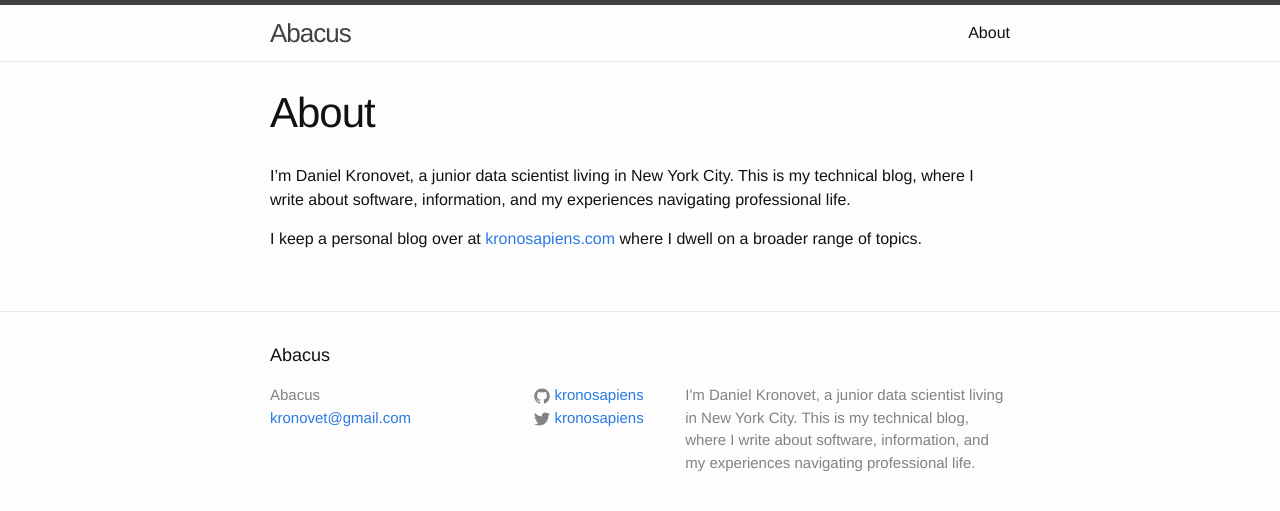
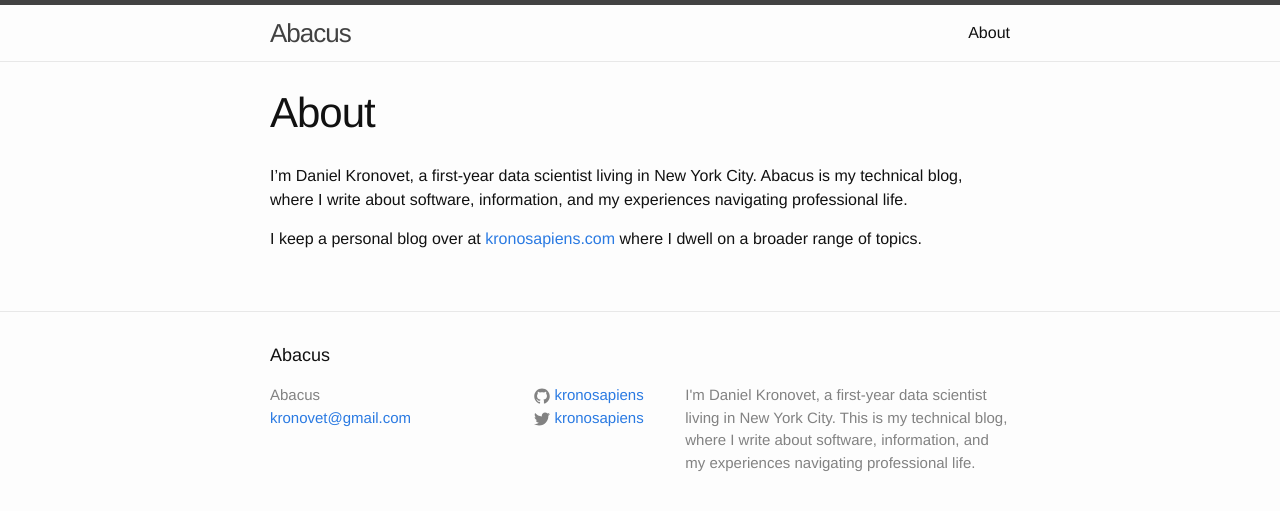
Before and after one commit to kronosapiens/kronosapiens.github.io, a Jekyll site: the page built from about.md, in a window 1280 px wide. Shown: the top 511 px of the page. Built offline with Jekyll 4.4.1, drawn with Linux system fonts in a browser that asks for light colours; Markdown is read by kramdown in place of the engine named in the settings.

```diff
--- a/_config.yml
+++ b/_config.yml
@@ -2,7 +2,7 @@
 title: Abacus
 email: kronovet@gmail.com
 description: > # this means to ignore newlines until "baseurl:"
-  I'm Daniel Kronovet, a junior data scientist living in New York City.
+  I'm Daniel Kronovet, a first-year data scientist living in New York City.
   This is my technical blog, where I write about software, information,
   and my experiences navigating professional life.
 baseurl: "" # the subpath of your site, e.g. /blog/
@@ -21,3 +21,7 @@
 
 drafts: True
 future: True
+paginate: 10
+
+disqus_short_name: kronosapiens
+disqus_show_comment_count: true
--- /dev/null
+++ b/_includes/post/disqus_thread.html
@@ -0,0 +1 @@
+<noscript>Please enable JavaScript to view the <a href="http://disqus.com/?ref_noscript">comments powered by Disqus.</a></noscript>
--- a/_posts/2015-05-23-the-academy.markdown
+++ b/_posts/2015-05-23-the-academy.markdown
@@ -2,7 +2,8 @@
 layout: post
 title:  "The Academy: A Machine Learning Framework"
 date:   2015-05-23 15:15:59
-categories: software machine-learning
+categories: machine-learning
+tags: software, personality
 ---
 
 *One of my last projects at my previous company was to implement a framework for developing and testing various predictive models.  Thinking about the users, designing the simplest and most useful interface, adding splashes of color and personality -- it was a really enjoyable project.*
--- a/about.md
+++ b/about.md
@@ -4,8 +4,8 @@
 permalink: /about/
 ---
 
-  I'm Daniel Kronovet, a junior data scientist living in New York City.
-  This is my technical blog, where I write about software, information,
+  I'm Daniel Kronovet, a first-year data scientist living in New York City.
+  Abacus is my technical blog, where I write about software, information,
   and my experiences navigating professional life.
 
   I keep a personal blog
```
Also changed, not shown: _includes/disqus.html (added, +21 -0 lines), _layouts/post.html (+9 -0 lines).
